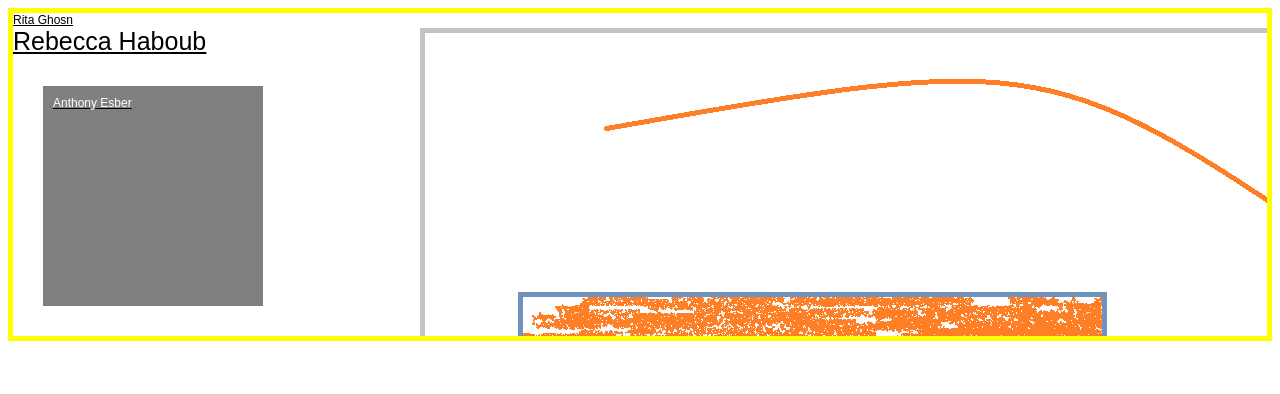
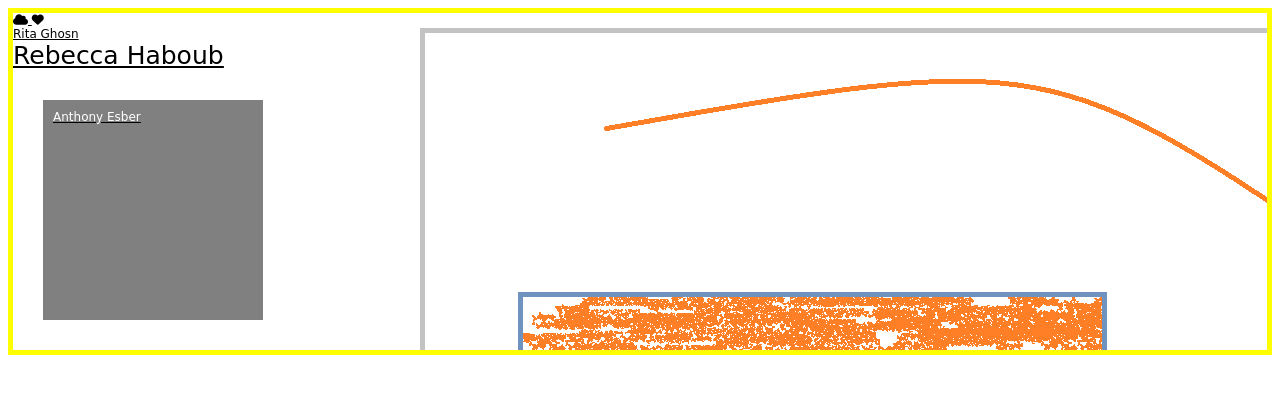
Before and after one commit to RitaGhosn/rebecca, a plain HTML site: page index.html in a window 1280 px wide. Drawn offline with Linux system fonts and the light colour scheme.

Commit message:
A lot of changes

```diff
--- a/index.css
+++ b/index.css
@@ -12,7 +12,7 @@
 
 .RG {
     text-decoration: underline;
-    font-family :Arial, Helvetica, sans-serif;
+    font-family: 'Bungee Spice', cursive;;
 }
 
 .Charbel {
--- a/index.html
+++ b/index.html
@@ -1,5 +1,9 @@
 <link rel="stylesheet" href="index.css">
+<script src="https://kit.fontawesome.com/cb7d46f5f5.js" crossorigin="anonymous"></script>
+
 <div class="MainDiv RG">
+    <i class="fas fa-cloud"></i>
+    <i class="fas fa-heart"></i>
     <span>
         <div>
             Rita Ghosn
```
